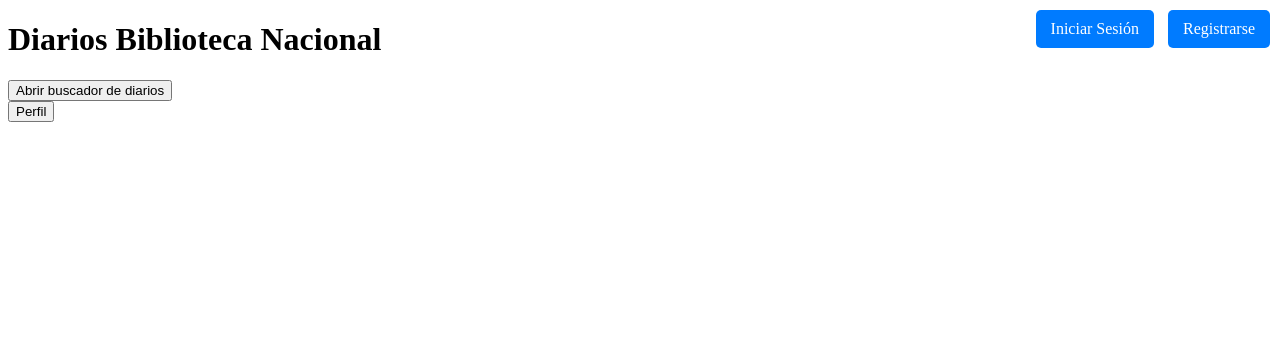
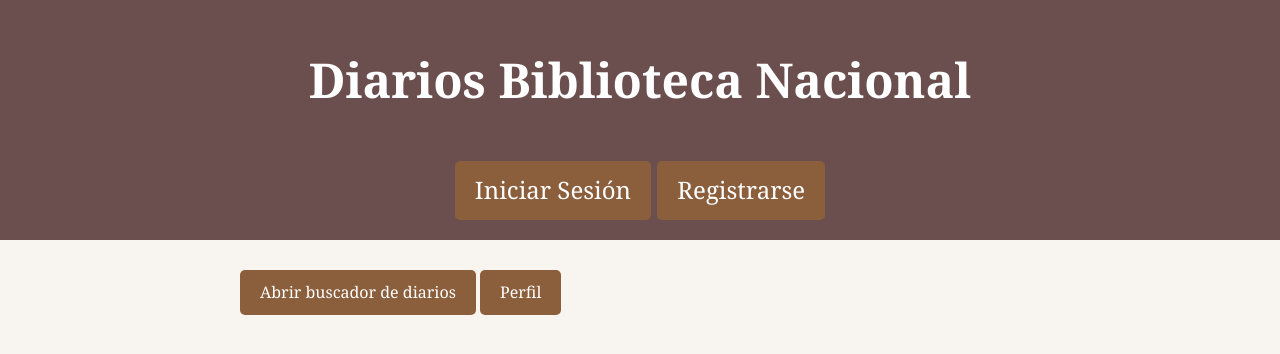
Before and after one commit to LanaDraguicevic/diarios, a Django app: page / in a window 1280 px wide. Shown: the top 354 px of the page. Run offline with Django 5.2, Linux system fonts and the light colour scheme.

Commit message:
mas bonito home.html

```diff
--- a/diarios_app/templates/home.html
+++ b/diarios_app/templates/home.html
@@ -1,66 +1,32 @@
+
 <!DOCTYPE html>
 <html lang="es">
 <head>
     <meta charset="UTF-8">
     <meta name="viewport" content="width=device-width, initial-scale=1.0">
     <title>Hemeroteca Biblioteca Nacional</title>
-    <style>
-
-        .auth-buttons {
-            position: absolute;
-            top: 10px;
-            right: 10px;
-        }
-
-        .auth-buttons form, .auth-buttons a {
-            display: inline-block;
-            margin-left: 10px;
-        }
-
-        /* Estilos para los botones */
-        .auth-buttons button, .auth-buttons a {
-            padding: 10px 15px;
-            background-color: #007bff;
-            color: white;
-            text-decoration: none;
-            border: none;
-            border-radius: 5px;
-            cursor: pointer;
-        }
-
-        .auth-buttons a:hover, .auth-buttons button:hover {
-            background-color: #0056b3;
-        }
-    </style>
+    <link rel="stylesheet" href="styles.css">
 </head>
-<body>
+<body class="library-theme">
+    <header>
         <h1>Diarios Biblioteca Nacional</h1>
-
-
         <div class="auth-buttons">
-
             {% if request.user.is_authenticated %}
                 <form method="post" action="{% url 'logout' %}">
                     {% csrf_token %}
-                <button type="submit">Cerrar Sesión</button>
+                    <button type="submit" class="button">Cerrar Sesión</button>
                 </form>
-
             {% else %}
-            <a href="{% url 'login' %}">Iniciar Sesión</a>
-            <a href="{% url 'iniciarsesion' %}">Registrarse</a>
+                <a href="{% url 'login' %}" class="button">Iniciar Sesión</a>
+                <a href="{% url 'iniciarsesion' %}" class="button">Registrarse</a>
             {% endif %}
         </div>
-
-    <div>
-        <a href="{% url 'search_form' %}">
-            <button type="button">Abrir buscador de diarios</button>
-        </a>
-    </div>
-    <div>
-        <a href="{% url 'perfil_usuario' %}">
-            <button type = "button">Perfil</button>
-        </a>
-    </div>
-
+    </header>
+    <main>
+        <nav>
+            <a href="{% url 'search_form' %}" class="button">Abrir buscador de diarios</a>
+            <a href="{% url 'perfil_usuario' %}" class="button">Perfil</a>
+        </nav>
+    </main>
 </body>
 </html>
```
Lines whose indentation alone changed are shown as unchanged.
